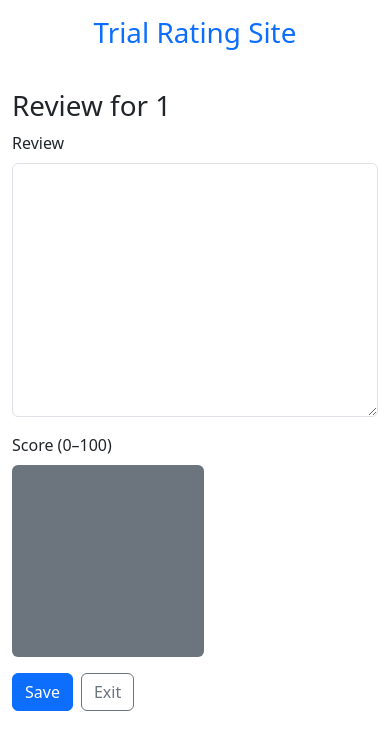
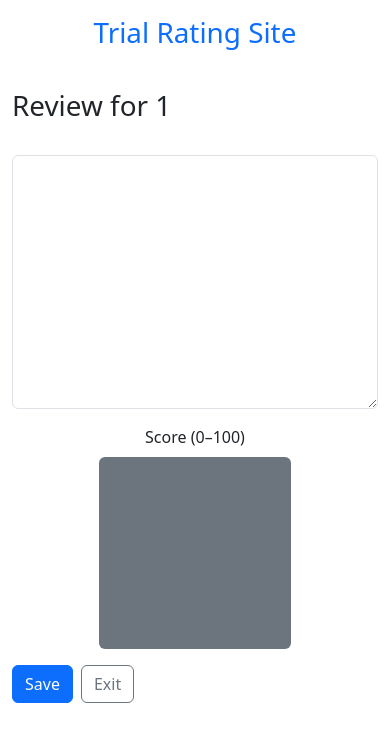
Before and after one commit to v-miau/TrialRatingSite, a React (Vite) app: page /1/review in a window 390 px wide. Shown: the top 750 px of the page. Built offline with nearby package versions, Linux system fonts and the light colour scheme.

Commit message:
refactor map review and category handling, cleanup and small screensize fixes

```diff
--- a/index.html
+++ b/index.html
@@ -10,7 +10,7 @@
       integrity="sha384-QWTKZyjpPEjISv5WaRU9OFeRpok6YctnYmDr5pNlyT2bRjXh0JMhjY6hW+ALEwIH"
       crossorigin="anonymous"
     />
-    <title>trialratingsite</title>
+    <title>Trial Rating App</title>
   </head>
   <body>
     <div id="root"></div>
--- a/src/Basic.css
+++ b/src/Basic.css
@@ -72,20 +72,38 @@
 }
 
 @media (max-width: 767.98px) {
+    .review-score-control {
+        text-align: center;
+    }
+
+    .review-score-square {
+        margin-inline: auto;
+    }
+
     .maps-page {
-        grid-template-columns: minmax(0, 1fr);
-        grid-template-rows: auto minmax(0, 1fr);
+        display: block;
+        height: auto;
+        min-height: calc(100dvh - 6rem);
     }
 
     .maps-controls {
-        grid-column: 1;
-        grid-row: 1;
         overflow-y: visible;
     }
 
-    .maps-results {
-        grid-column: 1;
-        grid-row: 2;
+    .map-list-scroll {
+        height: auto;
+        overflow-y: visible;
+        overscroll-behavior: auto;
+    }
+}
+
+@media (max-width: 767.98px) and (max-height: 800px) {
+    .review-editor-textarea {
+        height: 8rem;
+    }
+
+    .review-score-square {
+        width: min(100%, 8rem);
     }
 }
 
--- a/src/components/MapList.jsx
+++ b/src/components/MapList.jsx
@@ -1,5 +1,5 @@
 import { Link } from 'react-router'
-import { getMapReviewStatus } from '../mapReviewStorage.js'
+import { getMapReviewStatus } from '../services/mapReviewStorage.js'
 
 function MapReviewScore({ mapId }) {
     const reviewStatus = getMapReviewStatus(mapId)
--- a/src/components/MapReview.jsx
+++ b/src/components/MapReview.jsx
@@ -1,20 +1,9 @@
 import { useState } from 'react'
 import { Link } from 'react-router'
+import { loadMapReview } from '../services/mapReviewStorage.js'
 
-function loadReview(mapId) {
-    try {
-        return {
-            text: localStorage.getItem(`map-review:${mapId}`) ?? '',
-            score: localStorage.getItem(`map-score:${mapId}`),
-            error: null,
-        }
-    } catch (error) {
-        return { text: '', score: null, error: error.message }
-    }
-}
-
-function MapReview({ mapId }) {
-    const [review] = useState(() => loadReview(mapId))
+function MapReview({ mapId }) { // Display review data
+    const [review] = useState(() => loadMapReview(mapId))
 
     return (
         <section className="h-100 border rounded p-3" aria-label="Map review">
--- a/src/mapReviewStorage.js
+++ /dev/null
@@ -1,24 +0,0 @@
-export function getMapReviewStatus(mapId) {
-    try {
-        const text = localStorage.getItem(`map-review:${mapId}`) ?? '';
-        const storedScore = localStorage.getItem(`map-score:${mapId}`);
-        const hasReview = text.trim().length > 0 || (storedScore !== null && storedScore !== '');
-
-        if (!hasReview) {
-            return { hasReview: false, score: null, error: null };
-        }
-
-        if (storedScore === null || storedScore === '') {
-            return { hasReview: true, score: null, error: null };
-        }
-
-        const score = Number(storedScore);
-        if (!Number.isInteger(score) || score < 0 || score > 100) {
-            return { hasReview: true, score: null, error: 'Saved score is invalid' };
-        }
-
-        return { hasReview: true, score, error: null };
-    } catch (error) {
-        return { hasReview: null, score: null, error: `Could not read saved review: ${error.message}` };
-    }
-}
--- a/src/pages/MapInfoPage.jsx
+++ b/src/pages/MapInfoPage.jsx
@@ -3,7 +3,7 @@ import { useParams } from 'react-router';
 import BackButton from "../components/BackButton.jsx";
 import MapImage from "../components/MapImage.jsx";
 import MapReview from "../components/MapReview.jsx";
-import { fetchMaps } from '../maps.js';
+import { fetchMaps } from '../services/maps.js';
 import Header from "../components/Header.jsx"
 
 function MapInfoPage() {
@@ -11,7 +11,7 @@ function MapInfoPage() {
     const { data: maps = [], isPending, error } = useQuery({
         queryKey: ['maps'],
         queryFn: fetchMaps,
-        staleTime: 5 * 60 * 1000,
+        staleTime: 60 * 60 * 1000,
     });
     const map = maps.find(({ id }) => id === mapId);
 
--- a/src/pages/MapsPage.jsx
+++ b/src/pages/MapsPage.jsx
@@ -2,15 +2,15 @@ import MapList from '../components/MapList.jsx';
 import Header from '../components/Header.jsx';
 import { useQuery } from '@tanstack/react-query';
 import { useState } from 'react';
-import { fetchMaps, mapCategories } from '../maps.js';
-import { getMapReviewStatus } from '../mapReviewStorage.js';
+import { fetchMaps, /*mapCategories*/ } from '../services/maps.js';
+import { getMapReviewStatus } from '../services/mapReviewStorage.js';
 // For fetch
 
 function normalizeSearchText(value) { // Fix searches
     return value.toLocaleLowerCase().replace(/[\s\p{P}\p{S}]/gu, '');
 }
 
-function CategoriesList() { // Build difficulty list for page
+/* function CategoriesList() { // Build difficulty list for page, unused but keeping it here for now
     return (
         <section aria-label="Map categories" className="mb-3">
             <h2 className="h5">Categories</h2>
@@ -23,7 +23,7 @@ function CategoriesList() { // Build difficulty list for page
             </ul>
         </section>
     );
-}
+} */
 
 export default function MapsPage() { // Page
     const [search, setSearch] = useState('');  // Search
@@ -34,7 +34,7 @@ export default function MapsPage() { // Page
     const { data: maps = [], isPending, error } = useQuery({
         queryKey: ['maps'],
         queryFn: fetchMaps,
-        staleTime: 5 * 60 * 1000,
+        staleTime: 60 * 60 * 1000,
     });
     const searchTerm = normalizeSearchText(search);
     const mapsWithReviewStatus = maps.map((map) => ({
@@ -70,7 +70,7 @@ export default function MapsPage() { // Page
             <Header />
             <main className="container py-3 maps-page">
                 <aside className="maps-controls">
-                    <CategoriesList />
+                    {/* <CategoriesList /> */}
                     <div>
                         <label className="form-label" htmlFor="map-search">Search maps</label>
                         <input
--- a/src/pages/ReviewPage.jsx
+++ b/src/pages/ReviewPage.jsx
@@ -1,20 +1,9 @@
 import { useState } from 'react'
 import { Link, useParams } from 'react-router'
 import Header from "../components/Header.jsx"
+import { loadMapReview } from '../services/mapReviewStorage.js'
 
-function loadReview(mapId) {
-    try {
-        return {
-            text: localStorage.getItem(`map-review:${mapId}`) ?? '',
-            score: localStorage.getItem(`map-score:${mapId}`) ?? '',
-            error: null,
-        }
-    } catch (error) {
-        return { text: '', score: '', error: `Could not load saved review: ${error.message}` }
-    }
-}
-
-function getScoreColor(score) {
+function getScoreColor(score) { // Score color
     if (score === '' || !Number.isFinite(Number(score)) || Number(score) < 0 || Number(score) > 100) {
         return '#6c757d'
     }
@@ -22,11 +11,22 @@ function getScoreColor(score) {
     return `hsl(${Number(score) * 1.2} 70% 42%)`
 }
 
-function ReviewEditor({ mapId }) {
-    const [review, setReview] = useState(() => loadReview(mapId))
+function ReviewEditor({ mapId }) { // Handle updating, saving reviews in localStorage
+    const [review, setReview] = useState(() => loadMapReview(mapId))
+    const loadError = review.error ? `Could not load saved review: ${review.error}` : null
 
     function updateReview(field, value) {
         setReview((current) => ({ ...current, [field]: value, error: null, status: '' }))
+    }
+
+    function adjustScoreWithWheel(event) {
+        event.preventDefault()
+        const direction = event.deltaY < 0 ? 1 : -1
+        const currentScore = Number(review.score || 0)
+        const nextScore = Math.max(0, Math.min(100, Math.round(currentScore) + direction))
+        if (nextScore !== currentScore || review.score === '') {
+            updateReview('score', String(nextScore))
+        }
     }
 
     function saveReview() {
@@ -55,10 +55,10 @@ function ReviewEditor({ mapId }) {
         <Header/>
         <main className="container py-3">
             <h1>Review for {mapId}</h1>
-            {review.error?.startsWith('Could not load') && <p role="alert">{review.error}</p>}
+            {loadError && <p role="alert">{loadError}</p>}
             <div className="row g-3 align-items-start mb-3">
                 <div className="col-12 col-md-9">
-                    <label className="form-label" htmlFor="map-review">Review</label>
+                    <label className="form-label" htmlFor="map-review"></label>
                     <textarea
                         className="form-control review-editor-textarea"
                         id="map-review"
@@ -67,7 +67,7 @@ function ReviewEditor({ mapId }) {
                         onChange={(event) => updateReview('text', event.target.value)}
                     />
                 </div>
-                <div className="col-12 col-md-3">
+                <div className="col-12 col-md-3 review-score-control">
                     <label className="form-label" htmlFor="map-score">Score (0–100)</label>
                     <div className="review-score-square rounded" style={{ backgroundColor: getScoreColor(review.score) }}>
                         <input
@@ -79,12 +79,13 @@ function ReviewEditor({ mapId }) {
                             step="1"
                             value={review.score}
                             onChange={(event) => updateReview('score', event.target.value)}
+                            onWheel={adjustScoreWithWheel}
                             aria-label="Score from 0 to 100"
                         />
                     </div>
                 </div>
             </div>
-            {review.error && !review.error.startsWith('Could not load') && <p role="alert">{review.error}</p>}
+            {review.error && !loadError && <p role="alert">{review.error}</p>}
             {review.status && <p role="status">{review.status}</p>}
             <div className="d-flex gap-2">
                 <button className="btn btn-primary" type="button" onClick={saveReview}>Save</button>
@@ -95,7 +96,7 @@ function ReviewEditor({ mapId }) {
     )
 }
 
-function ReviewPage() {
+function ReviewPage() { // Load ReviewEditor with current map's ID
     const { mapId } = useParams()
     return <ReviewEditor key={mapId} mapId={mapId} />
 }
--- /dev/null
+++ b/src/services/mapReviewStorage.js
@@ -0,0 +1,34 @@
+export function loadMapReview(mapId) { // Loading reviews from localStorage
+    try {
+        return {
+            text: localStorage.getItem(`map-review:${mapId}`) ?? '',
+            score: localStorage.getItem(`map-score:${mapId}`) ?? '',
+            error: null,
+        };
+    } catch (error) {
+        return { text: '', score: '', error: error.message };
+    }
+}
+
+export function getMapReviewStatus(mapId) { // Handle errors if review not found
+    const review = loadMapReview(mapId);
+    if (review.error) {
+        return { hasReview: null, score: null, error: `Could not read saved review: ${review.error}` };
+    }
+
+    const hasReview = review.text.trim().length > 0 || review.score !== '';
+    if (!hasReview) {
+        return { hasReview: false, score: null, error: null };
+    }
+
+    if (review.score === '') {
+        return { hasReview: true, score: null, error: null };
+    }
+
+    const score = Number(review.score);
+    if (!Number.isInteger(score) || score < 0 || score > 100) {
+        return { hasReview: true, score: null, error: 'Saved score is invalid' };
+    }
+
+    return { hasReview: true, score, error: null };
+}
```
Also changed, not shown: src/components/Footer.jsx (deleted), src/services/maps.js (renamed from src/maps.js).
